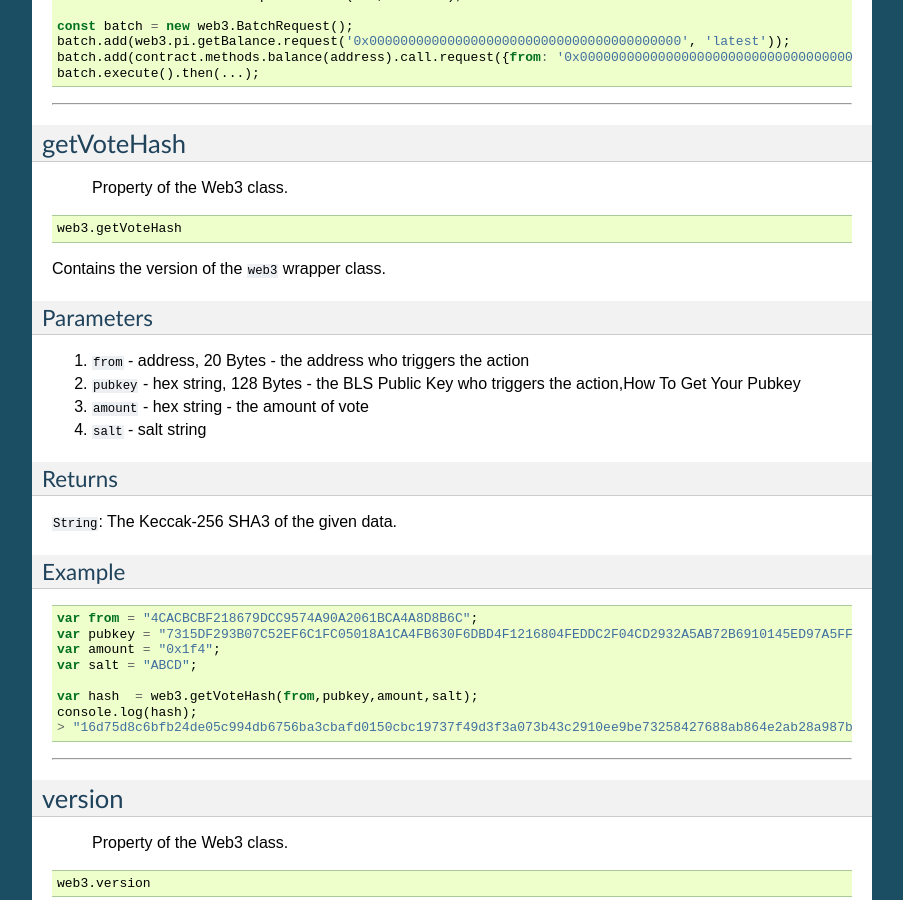
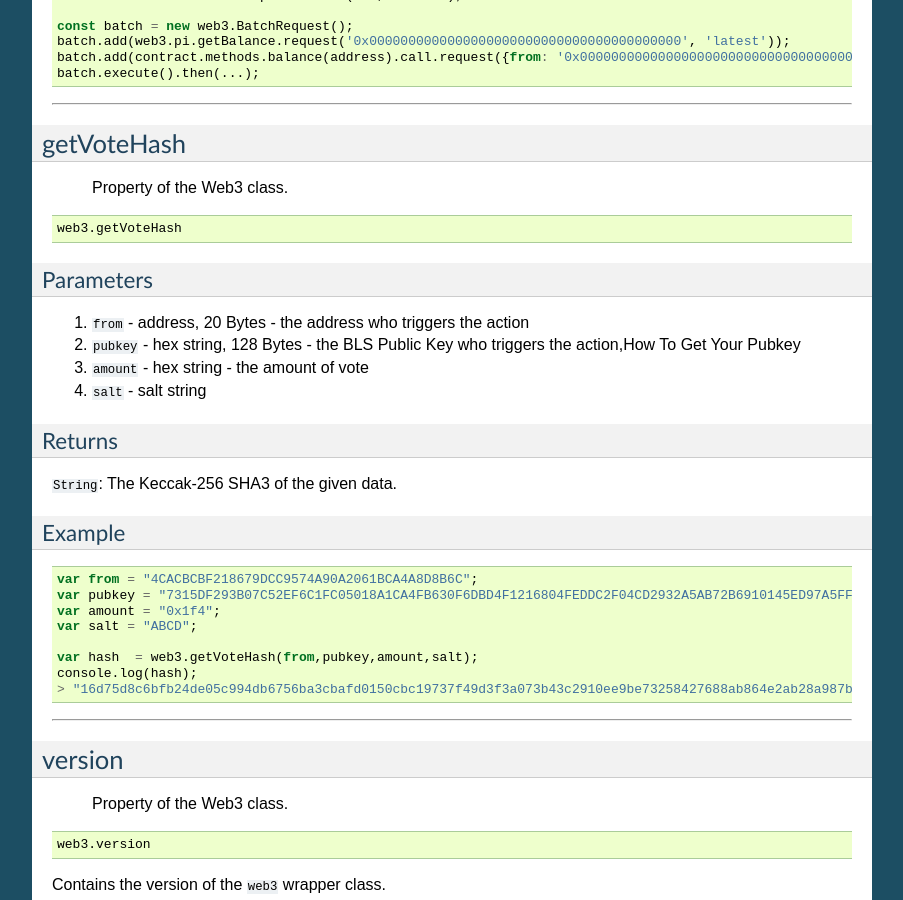
Before and after one commit to pchain-org/pweb3, a Sphinx documentation site: the page built from docs/web3.rst, in a window 1280 px wide and 900 px high, scrolled down 7886 px. Shown: the whole window, without its empty margins (198-1101 px from the left). Built offline with Sphinx 7.4.7, drawn with Linux system fonts in a browser that asks for light colours.

Commit message:
update web3.rst

```diff
--- a/docs/web3.rst
+++ b/docs/web3.rst
@@ -84,9 +84,6 @@ getVoteHash
 
     web3.getVoteHash
 
-Contains the version of the ``web3`` wrapper class.
-
-
 ----------
 Parameters
 ----------
```
